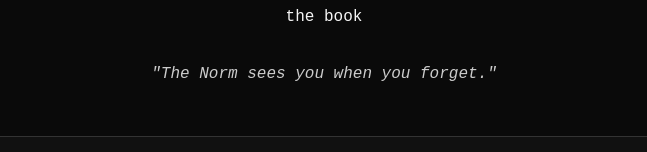
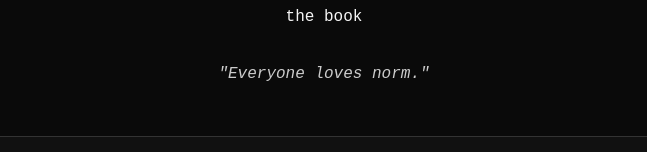
Before and after one commit to chersbobers/booksite, a plain HTML site: page index.html in a window 1280 px wide. Shown: the part 544-696 px from the top of the page, without its empty margins (316-963 px from the left). Drawn offline with Linux system fonts and the light colour scheme.

Commit message:
Update index.html

```diff
--- a/index.html
+++ b/index.html
@@ -94,7 +94,7 @@
     <p>A guide to the things that hide in plain sight.</p>
     <h3> Page one</h3>
     <p> Rainy mornings were Isabell’s personal favourite types of mornings. She was definitely a morning person, unlike some of the boys in her family, whose bags under their eyes could at least lift a car. Specifically rainy mornings stood out above the rest; not harsh or chaotic rain, just light rain that droops over the top of her head and lands on either the concrete or her frog scooter. Frogs were her favourite animal ever since she was a baby. Just the pure cuteness and the green shading which also happened to be her favourite colour. Frogs just brought great vibes to the world, and she didn’t care if she got bullied for it. Every few. Read the rest in the book </p>
-    <p class="quote">"The Norm sees you when you forget."</p>
+    <p class="quote">"Everyone loves norm."</p>
   </header>
 
   <!-- 👇 New Book Section with scroll animation -->
```
